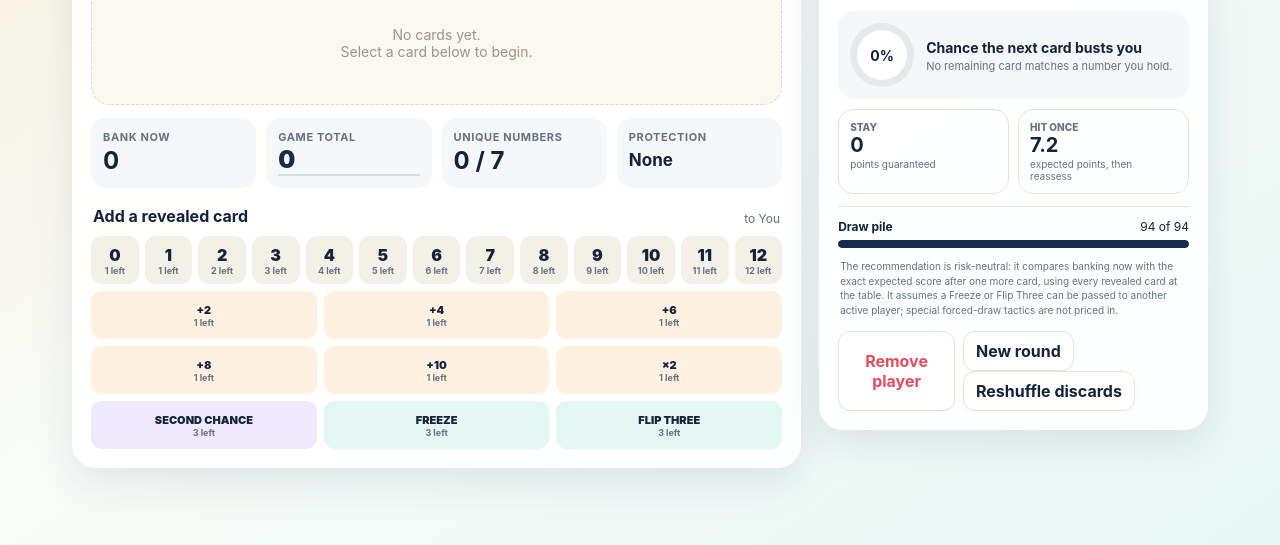
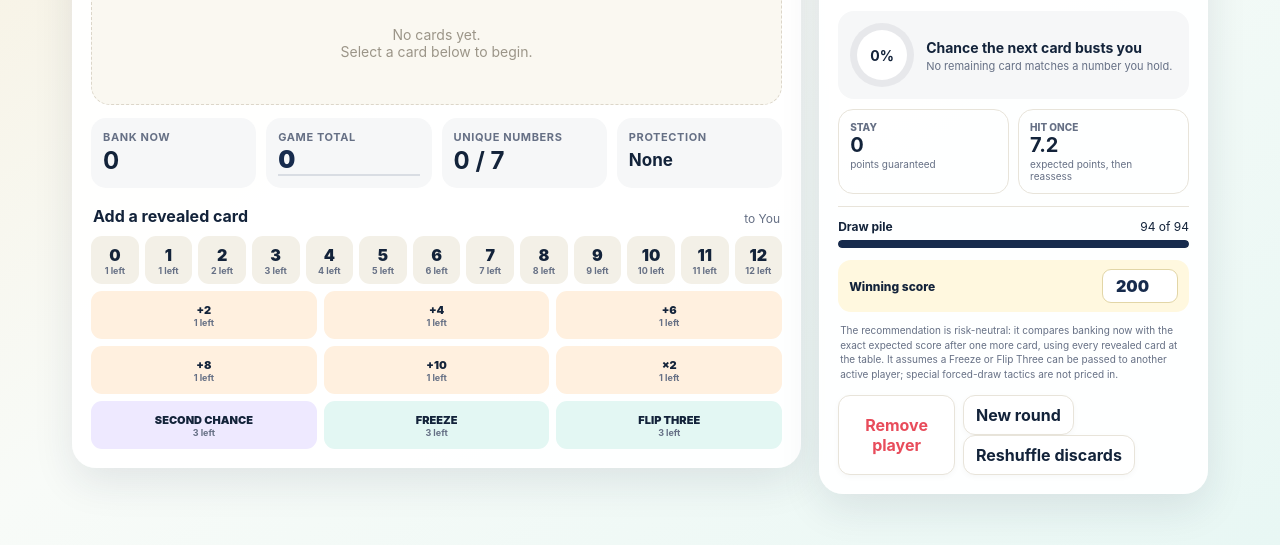
Before and after one commit to mik5389/flip7-coach, a plain HTML site: page index.html in a window 1280 px wide. Shown: the part 255-800 px from the top of the page. Drawn offline with Linux system fonts and the light colour scheme.

Commit message:
Add files via upload

```diff
--- a/index.html
+++ b/index.html
@@ -37,8 +37,8 @@
     .verdict:after{content:"7";position:absolute;right:-4px;bottom:-42px;font-size:130px;font-weight:950;opacity:.12;transform:rotate(8deg)}.verdict h2{font-size:39px;letter-spacing:-2px;margin:0}.verdict p{margin:4px 0 0;max-width:250px;font-size:13px;line-height:1.35;opacity:.94;position:relative;z-index:1}
     .risk{display:flex;align-items:center;gap:12px;background:#f6f7f8;padding:12px;border-radius:16px}.ring{--p:0;flex:0 0 64px;width:64px;height:64px;border-radius:50%;display:grid;place-items:center;background:conic-gradient(var(--red) calc(var(--p)*1%),#e7e8eb 0);position:relative}.ring:before{content:"";position:absolute;inset:7px;background:#fff;border-radius:50%}.ring b{z-index:1;font-size:14px}.risk-copy b{font-size:14px}.risk-copy span{display:block;color:var(--muted);font-size:11px;line-height:1.35;margin-top:2px}
     .compare{display:grid;grid-template-columns:1fr 1fr;gap:9px;margin-top:10px}.choice{border:1px solid var(--line);border-radius:15px;padding:11px}.choice span{display:block;color:var(--muted);font-size:10px;font-weight:800;text-transform:uppercase}.choice b{font-size:20px}.choice small{display:block;color:var(--muted);font-size:10px;margin-top:1px}
-    .deck{margin-top:12px;border-top:1px solid var(--line);padding-top:12px}.deck-line{display:flex;justify-content:space-between;font-size:12px;margin-bottom:6px}.deck-bar{height:8px;background:#ece9e2;border-radius:99px;overflow:hidden}.deck-bar i{display:block;height:100%;background:var(--navy);border-radius:99px}.note{font-size:10px;color:var(--muted);line-height:1.45;margin:11px 2px 0}.toast{position:fixed;bottom:18px;left:50%;transform:translate(-50%,20px);background:var(--navy);color:#fff;padding:10px 15px;border-radius:999px;font-size:12px;font-weight:750;opacity:0;pointer-events:none;transition:.2s;z-index:9}.toast.show{opacity:1;transform:translate(-50%,0)}
-    .modal{position:fixed;inset:0;background:rgba(17,30,50,.45);display:none;place-items:center;padding:20px;z-index:10}.modal.open{display:grid}.modal-card{background:#fff;border-radius:24px;padding:22px;max-width:440px;width:100%;box-shadow:var(--shadow)}.modal-card h2{margin:0 0 8px}.modal-card p,.modal-card li{color:var(--muted);font-size:13px;line-height:1.5}.modal-card ul{padding-left:20px}.modal-actions{display:flex;justify-content:flex-end;gap:8px;margin-top:16px}
+    .deck{margin-top:12px;border-top:1px solid var(--line);padding-top:12px}.deck-line{display:flex;justify-content:space-between;font-size:12px;margin-bottom:6px}.deck-bar{height:8px;background:#ece9e2;border-radius:99px;overflow:hidden}.deck-bar i{display:block;height:100%;background:var(--navy);border-radius:99px}.target-row{display:flex;align-items:center;justify-content:space-between;gap:10px;margin-top:12px;background:#fff8df;border-radius:13px;padding:9px 11px}.target-row label{font-size:12px;font-weight:850}.target-input{width:76px;border:1px solid #e2d6a7;border-radius:9px;background:#fff;text-align:center;padding:6px;font-weight:900;color:var(--navy)}.note{font-size:10px;color:var(--muted);line-height:1.45;margin:11px 2px 0}.toast{position:fixed;bottom:18px;left:50%;transform:translate(-50%,20px);background:var(--navy);color:#fff;padding:10px 15px;border-radius:999px;font-size:12px;font-weight:750;opacity:0;pointer-events:none;transition:.2s;z-index:9}.toast.show{opacity:1;transform:translate(-50%,0)}
+    .modal{position:fixed;inset:0;background:rgba(17,30,50,.45);display:none;place-items:center;padding:20px;z-index:10}.modal.open{display:grid}#confirmModal{z-index:12}.modal-card{background:#fff;border-radius:24px;padding:22px;max-width:440px;width:100%;box-shadow:var(--shadow)}.modal-card.wide{max-width:760px}.modal-card h2{margin:0 0 8px}.modal-card p,.modal-card li{color:var(--muted);font-size:13px;line-height:1.5}.modal-card ul{padding-left:20px}.modal-actions{display:flex;justify-content:flex-end;gap:8px;margin-top:16px}.trophy{font-size:44px;text-align:center}.winner-title{text-align:center;font-size:28px!important;letter-spacing:-1px}.winner-sub{text-align:center;margin-top:0}.stats-wrap{overflow:auto;margin-top:16px}.stats-table{width:100%;border-collapse:collapse;font-size:12px}.stats-table th{text-align:left;color:var(--muted);font-size:10px;text-transform:uppercase;letter-spacing:.5px;padding:8px;border-bottom:1px solid var(--line)}.stats-table td{padding:10px 8px;border-bottom:1px solid #f0eee8;font-weight:700}.stats-table tr.winner td{background:#fff8d8}.winner-badge{background:var(--yellow);color:#5f4900;border-radius:999px;padding:3px 7px;font-size:9px;font-weight:950;margin-left:5px;white-space:nowrap}
     @media(max-width:820px){.layout{grid-template-columns:1fr}.advice{position:static;order:-1}.number-grid{grid-template-columns:repeat(7,1fr)}.special-grid{grid-template-columns:repeat(2,1fr)}header{align-items:flex-start}.sub{display:none}}
     @media(max-width:580px){.score-row{grid-template-columns:repeat(2,1fr)}}
     @media(max-width:480px){.app{padding:12px}.players,.advice{padding:13px;border-radius:20px}.score-row{gap:6px}.stat{padding:9px}.stat b{font-size:20px}.header-actions .btn:first-of-type{display:none}.logo{font-size:20px}.verdict h2{font-size:34px}}
@@ -82,15 +82,17 @@
       <div class="deck">
         <div class="deck-line"><b>Draw pile</b><span id="deckText">94 of 94</span></div>
         <div class="deck-bar"><i id="deckFill" style="width:100%"></i></div>
+        <div class="target-row"><label for="targetScore">Winning score</label><input class="target-input" id="targetScore" type="number" min="1" step="1" value="200"></div>
       </div>
       <p class="note" id="methodNote">The recommendation is risk-neutral: it compares banking now with the exact expected score after one more card, using every revealed card at the table. It assumes a Freeze or Flip Three can be passed to another active player; special forced-draw tactics are not priced in.</p>
-      <div class="modal-actions" style="justify-content:space-between;margin-top:14px"><button class="btn danger" id="removePlayerBtn">Remove player</button><div><button class="btn" id="newRoundBtn">New round</button> <button class="btn" id="reshuffleBtn">Reshuffle discards</button></div></div>
+      <div class="modal-actions" style="justify-content:space-between;margin-top:14px"><button class="btn danger" id="removePlayerBtn">Remove player</button><div><button class="btn" id="statsBtn" hidden>Game stats</button> <button class="btn" id="newRoundBtn">New round</button> <button class="btn" id="reshuffleBtn">Reshuffle discards</button></div></div>
     </aside>
   </main>
 </div>
 <div class="toast" id="toast"></div>
-<div class="modal" id="helpModal"><div class="modal-card"><h2>Quick setup</h2><ul><li>Select a player, then tap every card revealed for them.</li><li>Tap a player’s status to cycle Active → Stayed → Busted.</li><li><b>New round</b> automatically adds every player’s round score to their game total, then clears the hands.</li><li>Click a player’s <b>Game total</b> number if you ever need to correct it manually.</li><li><b>Reshuffle discards</b> puts all previously discarded cards back into the draw pile while leaving the current hands and round untouched.</li><li>For action cards, add the card to the player affected. Mark a frozen player as Stayed.</li></ul><p><b>Hit once</b> is the average value of every possible next card, after which you can decide again. With Second Chance, a duplicate consumes it instead of busting.</p><div class="modal-actions"><button class="btn primary" id="closeHelp">Got it</button></div></div></div>
+<div class="modal" id="helpModal"><div class="modal-card"><h2>Quick setup</h2><ul><li>Select a player, then tap every card revealed for them.</li><li>Tap a player’s status to cycle Active → Stayed → Busted.</li><li><b>New round</b> automatically adds every player’s round score to their game total, then clears the hands.</li><li>Click a player’s <b>Game total</b> number if you ever need to correct it manually.</li><li>Change <b>Winning score</b> before the game ends if you want a target other than 200.</li><li>When the highest total reaches the target after a round, the game ends and displays final statistics.</li><li><b>Reshuffle discards</b> puts all previously discarded cards back into the draw pile while leaving the current hands and round untouched.</li><li>For action cards, add the card to the player affected. Mark a frozen player as Stayed.</li></ul><p><b>Hit once</b> is the average value of every possible next card, after which you can decide again. With Second Chance, a duplicate consumes it instead of busting.</p><div class="modal-actions"><button class="btn primary" id="closeHelp">Got it</button></div></div></div>
 <div class="modal" id="confirmModal"><div class="modal-card"><h2 id="confirmTitle">Are you sure?</h2><p id="confirmText"></p><div class="modal-actions"><button class="btn" id="cancelConfirm">Cancel</button><button class="btn danger" id="doConfirm">Confirm</button></div></div></div>
+<div class="modal" id="endModal"><div class="modal-card wide"><div class="trophy">🏆</div><h2 class="winner-title" id="winnerTitle">Game over!</h2><p class="winner-sub" id="winnerSub"></p><div class="stats-wrap"><table class="stats-table"><thead><tr><th>Player</th><th>Final score</th><th>Avg / round</th><th>Best round</th><th>Busts</th><th>Flip 7s</th></tr></thead><tbody id="statsBody"></tbody></table></div><div class="modal-actions"><button class="btn" id="closeStats">Close</button><button class="btn primary" id="newGameBtn">Start new game</button></div></div></div>
 <script>
 (()=>{
   const DECK={}; for(let n=0;n<=12;n++) DECK['n'+n]=n===0?1:n;
@@ -98,9 +100,9 @@
   DECK.freeze=3;DECK.flip3=3;DECK.chance=3;
   const LABEL={freeze:'FREEZE',flip3:'FLIP THREE',chance:'SECOND CHANCE',x2:'×2'};
   const SPECIALS=['+2','+4','+6','+8','+10','x2','chance','freeze','flip3'];
-  const fresh=()=>({players:[{id:crypto.randomUUID(),name:'You',cards:[],status:'active',total:0},{id:crypto.randomUUID(),name:'Player 2',cards:[],status:'active',total:0},{id:crypto.randomUUID(),name:'Player 3',cards:[],status:'active',total:0},{id:crypto.randomUUID(),name:'Player 4',cards:[],status:'active',total:0}],selected:null,discard:[],history:[],round:1,roundLog:[]});
+  const fresh=()=>({players:[{id:crypto.randomUUID(),name:'You',cards:[],status:'active',total:0},{id:crypto.randomUUID(),name:'Player 2',cards:[],status:'active',total:0},{id:crypto.randomUUID(),name:'Player 3',cards:[],status:'active',total:0},{id:crypto.randomUUID(),name:'Player 4',cards:[],status:'active',total:0}],selected:null,discard:[],history:[],round:1,roundLog:[],target:200,gameOver:false,winnerIds:[]});
   let state; try{state=JSON.parse(localStorage.getItem('flip7-coach'))||fresh()}catch{state=fresh()}
-  if(!state.players?.length) state=fresh(); if(!state.selected) state.selected=state.players[0].id;if(!state.round)state.round=1;if(!state.roundLog)state.roundLog=[];state.players.forEach(p=>{if(!Number.isFinite(Number(p.total)))p.total=0;else p.total=Number(p.total)});
+  if(!state.players?.length) state=fresh(); if(!state.selected) state.selected=state.players[0].id;if(!state.round)state.round=1;if(!state.roundLog)state.roundLog=[];if(!Number.isFinite(Number(state.target))||Number(state.target)<1)state.target=200;else state.target=Math.round(Number(state.target));if(typeof state.gameOver!=='boolean')state.gameOver=false;if(!Array.isArray(state.winnerIds))state.winnerIds=[];state.players.forEach(p=>{if(!Number.isFinite(Number(p.total)))p.total=0;else p.total=Number(p.total)});
   const $=s=>document.querySelector(s), tabs=$('#tabs'),hand=$('#hand'),numbers=$('#numbers'),specials=$('#specials');
   const selected=()=>state.players.find(p=>p.id===state.selected)||state.players[0];
   const allSeen=()=>[...state.discard,...state.players.flatMap(p=>p.cards)];
@@ -112,12 +114,12 @@
   const save=()=>localStorage.setItem('flip7-coach',JSON.stringify(state));
   function toast(msg){const t=$('#toast');t.textContent=msg;t.classList.add('show');clearTimeout(toast.t);toast.t=setTimeout(()=>t.classList.remove('show'),1700)}
   function cardHTML(c){if(c[0]==='n'){const n=+c.slice(1);return `<div class="card num ${n>=8?'high':''}"><span class="mini">${n}</span>${n}</div>`}if(c==='chance')return `<div class="card sc">SECOND<br>CHANCE</div>`;return `<div class="card ${SPECIALS.includes(c)&&!/^\+|x2/.test(c)?'action':'mod'}">${LABEL[c]||c}</div>`}
-  function addCard(c){const r=remaining();if((r[c]||0)<=0)return toast('No '+(LABEL[c]||c)+' cards remain');const p=selected();
+  function addCard(c){if(state.gameOver)return toast('The game is over — view stats or start a new game');const r=remaining();if((r[c]||0)<=0)return toast('No '+(LABEL[c]||c)+' cards remain');const p=selected();
     if(c[0]==='n'&&nums(p).includes(+c.slice(1))){
       if(hasChance(p)){const i=p.cards.indexOf('chance');p.cards.splice(i,1);state.discard.push('chance',c);state.history.push({type:'save',player:p.id,card:c});toast('Second Chance used — duplicate discarded')}
       else{state.history.push({type:'bust',player:p.id,card:c,previous:p.status});p.cards.push(c);p.status='busted';toast(p.name+' busted')}
     }else{state.history.push({type:'card',player:p.id,card:c});p.cards.push(c)}save();render()}
-  function undo(){const h=state.history.pop();if(!h)return toast('Nothing to undo');const p=state.players.find(x=>x.id===h.player);if(h.type==='card'&&p){const i=p.cards.lastIndexOf(h.card);if(i>=0)p.cards.splice(i,1)}else if(h.type==='bust'&&p){const i=p.cards.lastIndexOf(h.card);if(i>=0)p.cards.splice(i,1);p.status=h.previous}else if(h.type==='save'&&p){let i=state.discard.lastIndexOf(h.card);if(i>=0)state.discard.splice(i,1);i=state.discard.lastIndexOf('chance');if(i>=0)state.discard.splice(i,1);p.cards.push('chance')}save();render()}
+  function undo(){if(state.gameOver)return toast('The game is over');const h=state.history.pop();if(!h)return toast('Nothing to undo');const p=state.players.find(x=>x.id===h.player);if(h.type==='card'&&p){const i=p.cards.lastIndexOf(h.card);if(i>=0)p.cards.splice(i,1)}else if(h.type==='bust'&&p){const i=p.cards.lastIndexOf(h.card);if(i>=0)p.cards.splice(i,1);p.status=h.previous}else if(h.type==='save'&&p){let i=state.discard.lastIndexOf(h.card);if(i>=0)state.discard.splice(i,1);i=state.discard.lastIndexOf('chance');if(i>=0)state.discard.splice(i,1);p.cards.push('chance')}save();render()}
   function oneHitEV(p,r){const t=total(r);if(!t)return score(p);const current=score(p),held=new Set(nums(p));let ev=0;
     for(const [c,count0] of Object.entries(r)){const count=Math.max(0,count0);if(!count)continue;let value=current;
       if(c[0]==='n'){const n=+c.slice(1);if(held.has(n)){value=hasChance(p)?current:0}else{const q={...p,cards:[...p.cards,c]};value=score(q)}}
@@ -128,38 +130,42 @@
   function render(){const p=selected(),r=remaining(),left=total(r),current=score(p),held=[...new Set(nums(p))];
     tabs.innerHTML=state.players.map(x=>`<button class="player-tab ${x.id===p.id?'active':''} ${x.status!=='active'?'out':''}" data-id="${x.id}"><b><i class="dot"></i>${esc(x.name)}</b><small>${x.total} total · ${score(x)} this round</small></button>`).join('');
     [...tabs.children].forEach(b=>b.onclick=()=>{state.selected=b.dataset.id;save();render()});
-    $('#nameInput').value=p.name;$('#pickerFor').textContent='to '+p.name;hand.innerHTML=p.cards.length?p.cards.map(cardHTML).join(''):'<div class="empty">No cards yet.<br>Select a card below to begin.</div>';
-    $('#scoreNow').textContent=current;$('#totalScore').value=p.total;$('#uniqueCount').textContent=held.length+' / 7';$('#protection').textContent=hasChance(p)?'Second Chance':'None';$('#roundPill').textContent='Round '+state.round;
+    $('#nameInput').value=p.name;$('#nameInput').disabled=state.gameOver;$('#pickerFor').textContent='to '+p.name;hand.innerHTML=p.cards.length?p.cards.map(cardHTML).join(''):'<div class="empty">No cards yet.<br>Select a card below to begin.</div>';
+    $('#scoreNow').textContent=current;$('#totalScore').value=p.total;$('#totalScore').disabled=state.gameOver;$('#uniqueCount').textContent=held.length+' / 7';$('#protection').textContent=hasChance(p)?'Second Chance':'None';$('#roundPill').textContent=state.gameOver?'Game over':'Round '+state.round;$('#targetScore').value=state.target;$('#targetScore').disabled=state.gameOver;
     const st=$('#statusBtn');st.className='status '+p.status;st.textContent=p.status==='active'?'● Active':p.status==='stayed'?'■ Stayed':'× Busted';
-    numbers.innerHTML=Array.from({length:13},(_,n)=>{const c='n'+n,k=Math.max(0,r[c]||0);return `<button class="pick" data-card="${c}" ${!k?'disabled':''}>${n}<span class="left">${k} left</span></button>`}).join('');
-    specials.innerHTML=SPECIALS.map(c=>{const k=Math.max(0,r[c]||0),cls=c==='chance'?'chance':(/^\+/.test(c)||c==='x2'?'modifier':'');return `<button class="pick special ${cls}" data-card="${c}" ${!k?'disabled':''}>${LABEL[c]||c}<span class="left">${k} left</span></button>`}).join('');
+    numbers.innerHTML=Array.from({length:13},(_,n)=>{const c='n'+n,k=Math.max(0,r[c]||0);return `<button class="pick" data-card="${c}" ${!k||state.gameOver?'disabled':''}>${n}<span class="left">${k} left</span></button>`}).join('');
+    specials.innerHTML=SPECIALS.map(c=>{const k=Math.max(0,r[c]||0),cls=c==='chance'?'chance':(/^\+/.test(c)||c==='x2'?'modifier':'');return `<button class="pick special ${cls}" data-card="${c}" ${!k||state.gameOver?'disabled':''}>${LABEL[c]||c}<span class="left">${k} left</span></button>`}).join('');
     document.querySelectorAll('[data-card]').forEach(b=>b.onclick=()=>addCard(b.dataset.card));
     const dupCards=held.reduce((a,n)=>a+Math.max(0,r['n'+n]||0),0),rawRisk=left?dupCards/left:0,bustRisk=hasChance(p)?0:rawRisk,ev=oneHitEV(p,r),active=p.status==='active',diff=ev-current;
     $('#riskPct').textContent=(bustRisk*100).toFixed(bustRisk&&bustRisk<.1?1:0)+'%';$('#riskRing').style.setProperty('--p',bustRisk*100);$('#stayValue').textContent=current;$('#hitValue').textContent=ev.toFixed(1);
     $('#riskDetail').textContent=hasChance(p)?`${(rawRisk*100).toFixed(1)}% duplicate chance, but Second Chance protects this draw.`:dupCards?`${dupCards} of ${left} remaining cards match a number you hold.`:'No remaining card matches a number you hold.';
     let word='HIT',why='Taking one more card has the higher expected value.',cls='hit';
-    if(!active){word=p.status==='busted'?'BUSTED':'BANKED';why=p.status==='busted'?'This player scores 0 this round.':'This player is done for the round.';cls='out'}
+    if(state.gameOver){word='GAME OVER';why='The winning score was reached. Open Game stats for the final results.';cls='out'}
+    else if(!active){word=p.status==='busted'?'BUSTED':'BANKED';why=p.status==='busted'?'This player scores 0 this round.':'This player is done for the round.';cls='out'}
     else if(!left){word='RESHUFFLE';why='There are no cards left in the tracked draw pile.';cls='out'}
     else if(held.length>=7){word='FLIP 7!';why='Round over — add the 15-point bonus.';cls='hit'}
     else if(diff<=0){word='STAY';why=diff<-.05?`Banking is worth about ${Math.abs(diff).toFixed(1)} more points than one more draw.`:'The extra draw does not improve your expected score.';cls='stay'}
     else{why=`One more draw adds about ${diff.toFixed(1)} points of expected value.`}
     $('#verdict').className='verdict '+cls;$('#verdictWord').textContent=word;$('#verdictWhy').textContent=why;
     $('#deckText').textContent=left+' of 94';$('#deckFill').style.width=(left/94*100)+'%';
-    $('#removePlayerBtn').disabled=state.players.length<=1;
+    $('#removePlayerBtn').disabled=state.players.length<=1||state.gameOver;$('#addPlayerBtn').disabled=state.gameOver;$('#undoBtn').disabled=state.gameOver;$('#statusBtn').disabled=state.gameOver;$('#newRoundBtn').disabled=state.gameOver;$('#reshuffleBtn').disabled=state.gameOver;$('#statsBtn').hidden=!state.gameOver;
   }
   function esc(s){return String(s).replace(/[&<>"']/g,m=>({'&':'&amp;','<':'&lt;','>':'&gt;','"':'&quot;',"'":'&#39;'}[m]))}
   $('#nameInput').oninput=e=>{selected().name=e.target.value||'Player';save();renderTabsOnly()};
   function renderTabsOnly(){const p=selected();[...tabs.children].forEach((b,i)=>{const x=state.players[i];b.querySelector('b').innerHTML=`<i class="dot"></i>${esc(x.name)}`});$('#pickerFor').textContent='to '+p.name}
-  $('#statusBtn').onclick=()=>{const p=selected(),order=['active','stayed','busted'];p.status=order[(order.indexOf(p.status)+1)%3];save();render()};
-  $('#totalScore').onchange=e=>{selected().total=Math.max(0,Math.round(Number(e.target.value)||0));save();render()};
-  $('#undoBtn').onclick=undo;$('#addPlayerBtn').onclick=()=>{const p={id:crypto.randomUUID(),name:'Player '+(state.players.length+1),cards:[],status:'active',total:0};state.players.push(p);state.selected=p.id;save();render()};
+  $('#statusBtn').onclick=()=>{if(state.gameOver)return;const p=selected(),order=['active','stayed','busted'];p.status=order[(order.indexOf(p.status)+1)%3];save();render()};
+  $('#totalScore').onchange=e=>{if(state.gameOver)return;selected().total=Math.max(0,Math.round(Number(e.target.value)||0));save();render()};
+  $('#targetScore').onchange=e=>{if(state.gameOver)return;state.target=Math.max(1,Math.round(Number(e.target.value)||200));save();render();toast('Winning score set to '+state.target)};
+  $('#undoBtn').onclick=undo;$('#addPlayerBtn').onclick=()=>{if(state.gameOver)return;const p={id:crypto.randomUUID(),name:'Player '+(state.players.length+1),cards:[],status:'active',total:0};state.players.push(p);state.selected=p.id;save();render()};
   $('#removePlayerBtn').onclick=()=>confirmBox('Remove '+selected().name+'?', 'Their revealed cards will stay out of the draw pile for this shoe.',()=>{const p=selected();state.discard.push(...p.cards);state.players=state.players.filter(x=>x.id!==p.id);state.selected=state.players[0].id;state.history=[];save();render()});
-  $('#newRoundBtn').onclick=()=>confirmBox('Bank Round '+state.round+' and continue?','Every player’s current round score will be added to their game total. Busted players add 0.',()=>{const finished=state.round,entry={round:finished,scores:[]};state.players.forEach(p=>{const earned=score(p);p.total+=earned;entry.scores.push({id:p.id,name:p.name,points:earned,total:p.total});state.discard.push(...p.cards);p.cards=[];p.status='active'});state.roundLog.push(entry);state.round++;state.history=[];save();render();toast('Round '+finished+' banked')});
+  $('#newRoundBtn').onclick=()=>confirmBox('Bank Round '+state.round+' and continue?','Every player’s current round score will be added to their game total. Busted players add 0.',()=>{const finished=state.round,entry={round:finished,scores:[]};state.players.forEach(p=>{const earned=score(p),busted=p.status==='busted',flip7=new Set(nums(p)).size>=7;p.total+=earned;entry.scores.push({id:p.id,name:p.name,points:earned,total:p.total,busted,flip7});state.discard.push(...p.cards);p.cards=[];p.status='active'});state.roundLog.push(entry);const high=Math.max(...state.players.map(p=>p.total)),leaders=state.players.filter(p=>p.total===high);if(high>=state.target&&leaders.length===1){state.gameOver=true;state.winnerIds=[leaders[0].id]}else{state.round++;state.winnerIds=[]}state.history=[];save();render();if(state.gameOver)showEndGame();else if(high>=state.target&&leaders.length>1)toast('Tie at '+high+' — play another round');else toast('Round '+finished+' banked')});
   $('#reshuffleBtn').onclick=()=>confirmBox('Reshuffle the discard pile?','Previously discarded cards will return to the draw pile. Current hands, statuses, scores, totals, and the round number will stay exactly as they are.',()=>{state.discard=[];state.history=[];save();render();toast('Discards reshuffled — round continues')});
   function confirmBox(title,text,fn){$('#confirmTitle').textContent=title;$('#confirmText').textContent=text;$('#confirmModal').classList.add('open');$('#doConfirm').onclick=()=>{$('#confirmModal').classList.remove('open');fn()}}
-  $('#cancelConfirm').onclick=()=>$('#confirmModal').classList.remove('open');$('#helpBtn').onclick=()=>$('#helpModal').classList.add('open');$('#closeHelp').onclick=()=>$('#helpModal').classList.remove('open');
+  function showEndGame(){const winners=state.players.filter(p=>state.winnerIds.includes(p.id));$('#winnerTitle').textContent=winners.length===1?winners[0].name+' wins!':winners.map(p=>p.name).join(' & ')+' win!';$('#winnerSub').textContent='Game finished after '+state.roundLog.length+' round'+(state.roundLog.length===1?'':'s')+' · Target: '+state.target+' points';$('#statsBody').innerHTML=[...state.players].sort((a,b)=>b.total-a.total).map(p=>{const rows=state.roundLog.map(r=>r.scores.find(s=>s.id===p.id)).filter(Boolean),avg=rows.length?rows.reduce((a,s)=>a+s.points,0)/rows.length:0,best=rows.length?Math.max(...rows.map(s=>s.points)):0,busts=rows.filter(s=>s.busted).length,flips=rows.filter(s=>s.flip7).length,won=state.winnerIds.includes(p.id);return `<tr class="${won?'winner':''}"><td>${esc(p.name)}${won?'<span class="winner-badge">WINNER</span>':''}</td><td>${p.total}</td><td>${avg.toFixed(1)}</td><td>${best}</td><td>${busts}</td><td>${flips}</td></tr>`}).join('');$('#endModal').classList.add('open')}
+  function startNewGame(){state.discard=[];state.history=[];state.round=1;state.roundLog=[];state.gameOver=false;state.winnerIds=[];state.players.forEach(p=>{p.cards=[];p.status='active';p.total=0});save();$('#endModal').classList.remove('open');render();toast('New game started — first to '+state.target)}
+  $('#cancelConfirm').onclick=()=>$('#confirmModal').classList.remove('open');$('#helpBtn').onclick=()=>$('#helpModal').classList.add('open');$('#closeHelp').onclick=()=>$('#helpModal').classList.remove('open');$('#statsBtn').onclick=showEndGame;$('#closeStats').onclick=()=>$('#endModal').classList.remove('open');$('#newGameBtn').onclick=()=>confirmBox('Start a new game?','All hands, round history, and player totals will reset. Player names and the winning score will stay.',startNewGame);
   document.querySelectorAll('.modal').forEach(m=>m.onclick=e=>{if(e.target===m)m.classList.remove('open')});
-  render();
+  render();if(state.gameOver)showEndGame();
 })();
 </script>
 </body>
```
